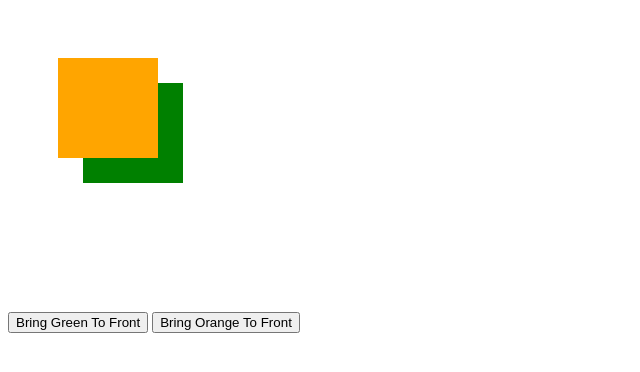
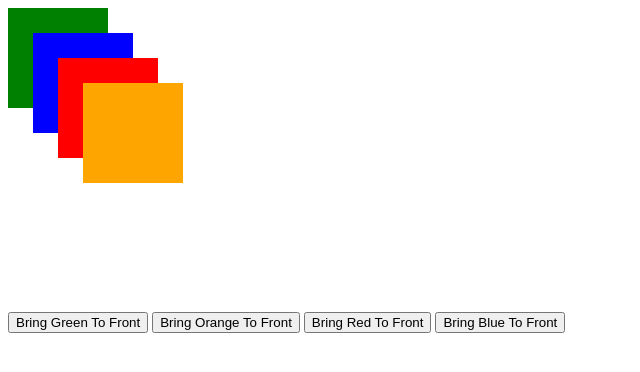
Before and after one commit to davidkethel/Canvas-Stuff, a plain HTML site: page overlapFour.html in a window 1280 px wide. Shown: the whole page, without its empty margins (0-640 px from the left). Drawn offline with nearby package versions, Linux system fonts and the light colour scheme.

Commit message:
Startd on overlap 4

```diff
--- a/overlapFour.html
+++ b/overlapFour.html
@@ -8,33 +8,17 @@
 
 <script type="text/javascript">
 	$(document).ready(function() {
-		function drawOrangeSquare() {
-			context.fillStyle = "orange";
-			context.fillRect(50, 50, 100, 100);
-		}
-
-		function drawGreenSquare() {
-			context.fillStyle = "green";
-			context.fillRect(75, 75, 100, 100);
-		}
 
 		var canvas = document.getElementById("canvas");
 		var context = canvas.getContext("2d");
+		var colours = [ "green", "blue", "red", "orange" ];
 
-		drawGreenSquare();
-		drawOrangeSquare();
+		for (i = 0; i < 4; i++) {
 
-		$("#greenToFront").click(function() {
-			canvas.width = canvas.width;
-			drawOrangeSquare();
-			drawGreenSquare();
-		});
+			context.fillStyle = colours[i];
+			context.fillRect(i * 25, i * 25, 100, 100);
+		}
 
-		$("#orangeToFront").click(function() {
-			canvas.width = canvas.width;
-			drawGreenSquare();
-			drawOrangeSquare();
-		});
 	});
 </script>
 </head>
@@ -43,6 +27,8 @@
 	<div>
 		<input type="button" id="greenToFront" value="Bring Green To Front" />
 		<input type="button" id="orangeToFront" value="Bring Orange To Front" />
+		<input type="button" id="redToFront" value="Bring Red To Front" /> <input
+			type="button" id="blueToFront" value="Bring Blue To Front" />
 	</div>
 </body>
 </html>
```
